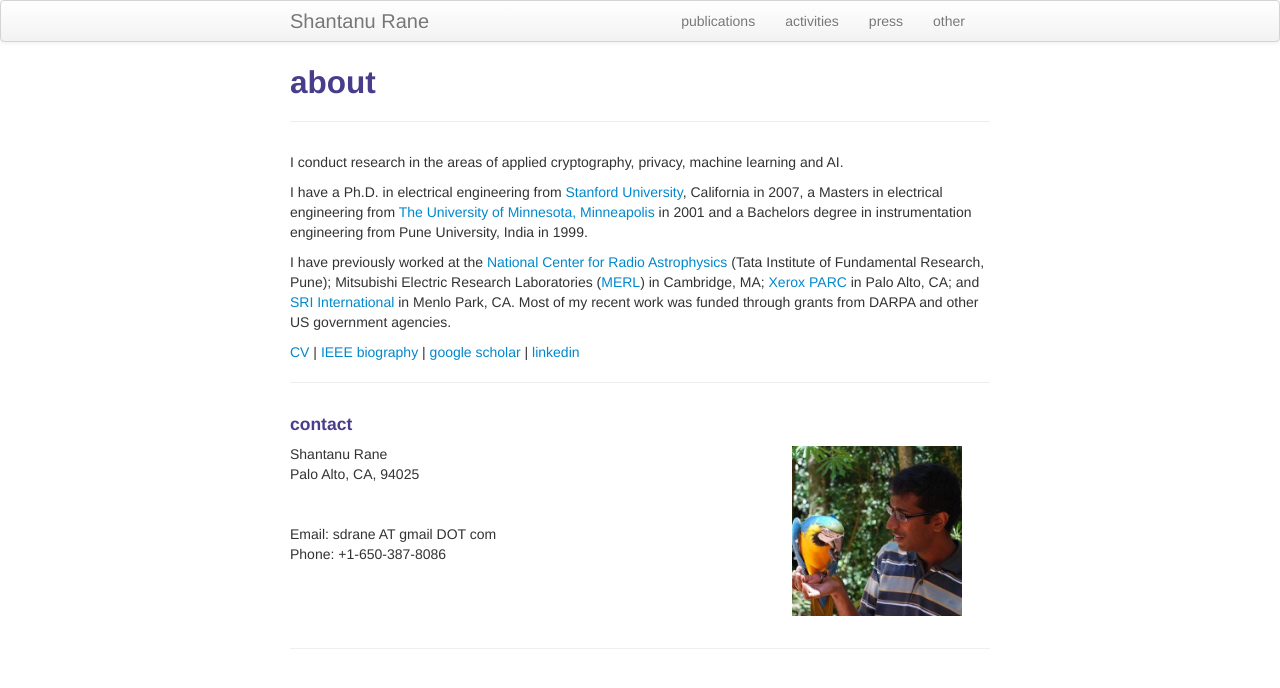
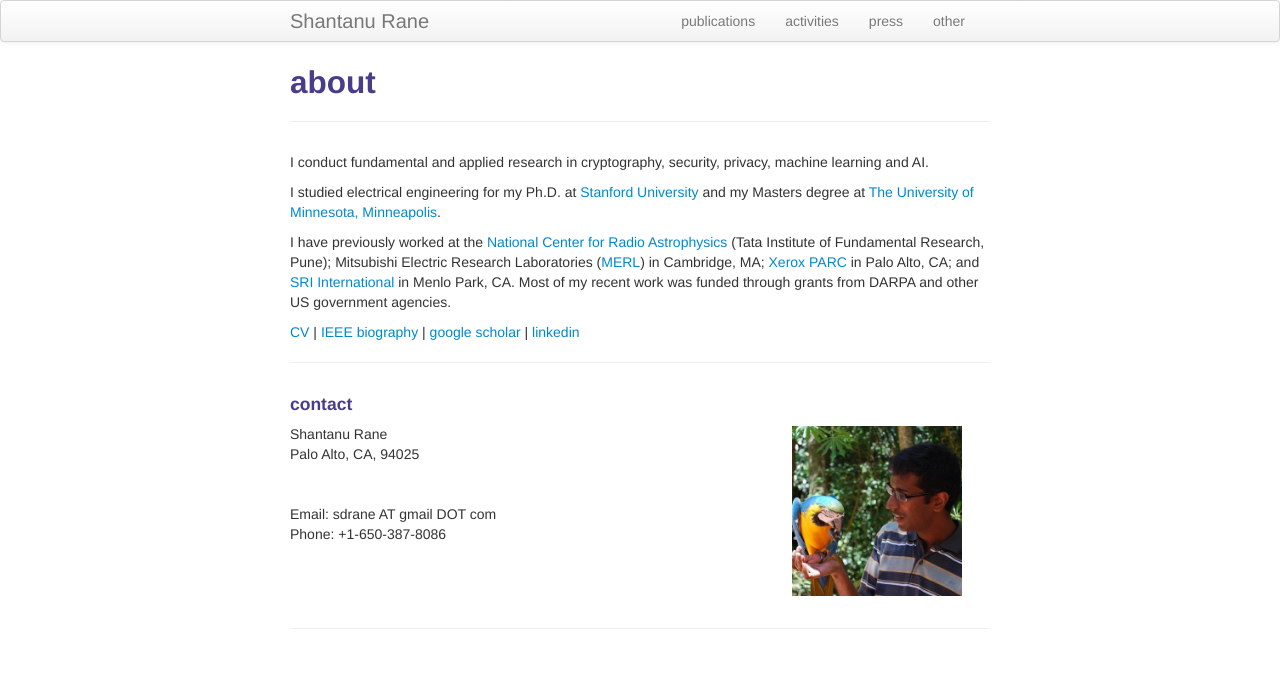
Before and after one commit to shantanudrane/shantanudrane.github.io, a Jekyll site: the page built from index.md, in a window 1280 px wide. Shown: the top 688 px of the page. Built offline with Jekyll 4.4.1, drawn with Linux system fonts in a browser that asks for light colours.

Commit message:
Shortened research and education details in index.md
Updated the description of research focus and education background.

```diff
--- a/index.md
+++ b/index.md
@@ -4,9 +4,9 @@ title: about
 description: Shantanu Rane is a researcher in security and privacy.
 ---
 
-I conduct research in the areas of applied cryptography, privacy, machine learning and AI.
+I conduct fundamental and applied research in cryptography, security, privacy, machine learning and AI.
 
-I have a Ph.D. in electrical engineering from [Stanford University](https://www.stanford.edu), California in 2007, a Masters in electrical engineering from [The University of Minnesota, Minneapolis](https://www.umn.edu) in 2001 and a Bachelors degree in instrumentation engineering from Pune University, India in 1999.
+I studied electrical engineering for my Ph.D. at [Stanford University](https://www.stanford.edu) and my Masters degree at [The University of Minnesota, Minneapolis](https://www.umn.edu).
 
 I have previously worked at the [National Center for Radio Astrophysics](https://www.ncra.tifr.res.in) (Tata Institute of Fundamental Research, Pune); Mitsubishi Electric Research Laboratories ([MERL](http://www.merl.com)) in Cambridge, MA; [Xerox PARC](https://en.wikipedia.org/wiki/PARC_(company)) in Palo Alto, CA; and [SRI International](https://www.sri.com) in Menlo Park, CA. Most of my recent work was funded through grants from DARPA and other US government agencies.
 
```
